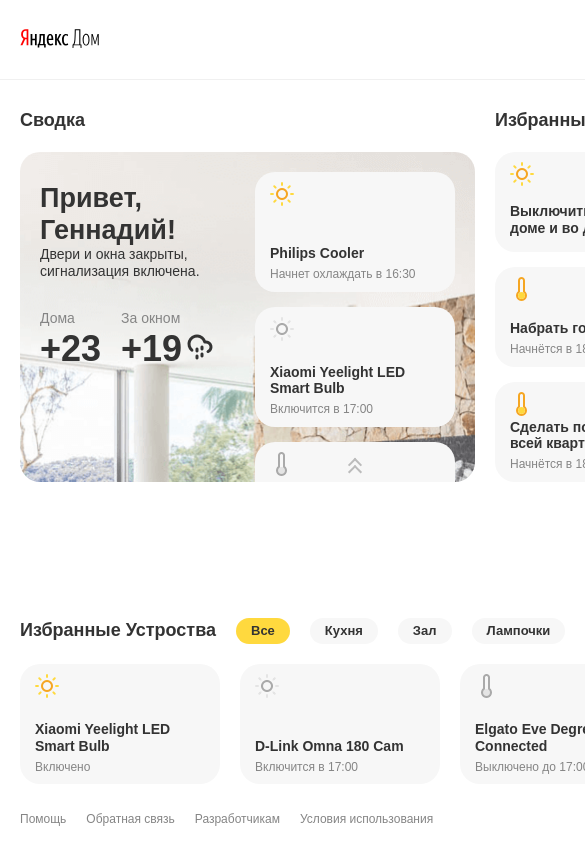
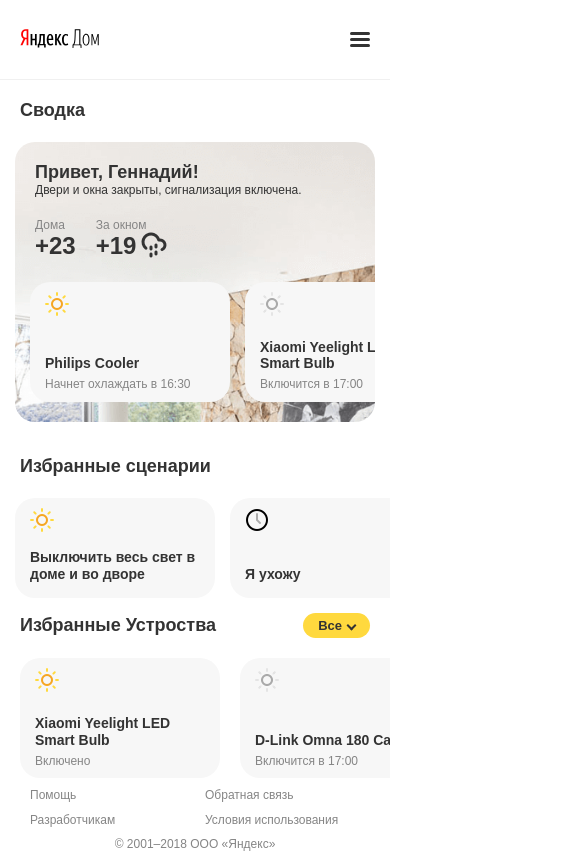
Before and after one commit to Megoos/yandex-shri-2018-task-2, a website: page src/index.html in a window 390 px wide. Shown: the top 861 px of the page, 585 px wide, since content can reach past the window. Drawn offline with nearby package versions, Linux system fonts and the light colour scheme; files that its build step writes are made by us from their sources; files whose address does not match are found by name.

Commit message:
mobile version

```diff
--- a/src/index.html
+++ b/src/index.html
@@ -330,7 +330,6 @@
             </div>
           </div>
 
-
         </div>
       </div>
       <div class="favorite-devices">
@@ -353,6 +352,12 @@
               Камеры
             </li>
           </ul>
+          <div class="title__nav-mob">
+            <div class="title__nav-item active">
+              <p>Все</p>
+              <span class="icon-nav"></span>
+            </div>
+          </div>
           <div class="title__arrow">
             <div class="title__arrow-item">
               <span class="icon-arrow icon-arrow_left"></span>
@@ -461,11 +466,14 @@
     </div>
   </div>
   <footer class="footer">
-    <a class="footer__link" href="#">Помощь</a>
-    <a class="footer__link" href="#">Обратная связь</a>
-    <a class="footer__link" href="#">Разработчикам</a>
-    <a class="footer__link" href="#">Условия использования</a>
-    <p class="footer__text">© 2001–2017 ООО «Яндекс»</p>
+    <div class="footer__link">
+      <a class="footer__link__item" href="#">Помощь</a>
+      <a class="footer__link__item" href="#">Обратная связь</a>
+      <a class="footer__link__item" href="#">Разработчикам</a>
+      <a class="footer__link__item" href="#">Условия использования</a>
+    </div>
+
+    <p class="footer__text">© 2001–2018 ООО «Яндекс»</p>
   </footer>
 </body>
 
--- a/src/styles/blocks/actions.scss
+++ b/src/styles/blocks/actions.scss
@@ -7,6 +7,14 @@
     margin-left: 15px;
     padding-top: 10px;
     width: 650px;
+
+    @include phones {
+        padding: 0 15px;
+        margin-left: 0px;
+        width: 100%;
+        flex-wrap: nowrap;
+        margin-top: 10px;
+    }
 }
 
 .actions {
@@ -17,6 +25,12 @@
     height: 340px;
     width: 645px;
     //padding: 10px 5px 10px 10px;
+
+    @include phones {
+        width: auto;
+        height: auto;
+        flex-wrap: nowrap;
+    }
 
 }
 
@@ -42,7 +56,16 @@
 
     &:nth-child(3n+3) {
         margin-right: 10px;
+
+        @include phones {
+            margin-right: 15px;
+        }
     }
+
+    @include phones {
+        margin-bottom: 5px;
+    }
+
 }
 
 .action__text {
--- a/src/styles/blocks/common/icons.scss
+++ b/src/styles/blocks/common/icons.scss
@@ -96,3 +96,14 @@
 	transform: translate(5px, -7px);
 
 }
+
+.icon-nav {
+  display: inline-block;
+  width: 7px;
+  height: 7px;
+  border-top: 2px solid;
+  border-right: 2px solid;
+  border-color: $main;
+  transform: rotate(135deg);
+  margin-left: 3px;
+}
--- a/src/styles/blocks/common/title.scss
+++ b/src/styles/blocks/common/title.scss
@@ -2,7 +2,7 @@
     display: flex;
     justify-content: space-between;
     align-items: center;
-    margin: 20px 0 10px 0;
+    margin: 10px 0 10px 0;
     padding: 0 20px;
 }
 
@@ -17,6 +17,18 @@
     display: flex;
     flex-direction: row;
     align-items: center;
+
+    @include phones {
+        display: none;
+    }
+}
+
+.title__nav-mob {
+    display: none;
+
+    @include phones {
+        display: block;
+    }
 }
 
 .title__nav-item {
@@ -30,17 +42,30 @@
     transition: background-color .15s ease-out;
     cursor: pointer;
 
-    &:hover {
+    &:active {
         background-color: darken($itemColor, 5%);
     }
     &.active {
         background-color: $yellow;
     }
+
+    @include phones {
+        display: flex;
+        align-items: center;
+        p {
+            margin-right: 3px;
+        }
+    }
 }
+
 
 .title__arrow {
     margin-left: auto;
     display: flex;
+
+    @include phones {
+        display: none;
+    }
 }
 
 .title__arrow-item {
--- a/src/styles/blocks/condition.scss
+++ b/src/styles/blocks/condition.scss
@@ -20,13 +20,24 @@
     only screen and (min-resolution: 2dppx) {
         background-image: url('../img/bg@2x.png');
     }
+
+    @include phones {
+        height: 280px;
+        flex-direction: column;
+        margin: 10px 15px 0px;
+    }
 }
 
 .condition-devices {
-    padding-right: 20px;
-    margin-left: 20px;
+    padding: 0 20px;
     overflow-y: auto;
     flex-shrink: 0;
+
+    @include phones {
+        overflow-x: auto;
+        padding: 0 15px 0 0;
+        display: flex;
+    }
 }
 
 .condition-scroll {
@@ -36,11 +47,21 @@
 
     .device {
         margin-top: 15px;
+
+        @include phones {
+            margin-left: 15px;
+            margin-top: 0px;
+        }
+    }
+
+    @include phones {
+        flex-direction: row;
+        padding-right: 15px;
     }
 }
 
 .condtition-info {
-    margin-left: 20px;
+    padding-left: 20px;
 }
 
 .condition-arrow {
@@ -55,28 +76,48 @@
     position: absolute;
     bottom: 0px;
     right: 110px;
+
+    @include phones {
+        display: none;
+    }
 }
 
 .greeting {
     margin-top: 30px;
     display: flex;
     flex-direction: column;
+
+    @include phones {
+        margin-top: 20px;
+    }
 }
 
 .greeting__text {
     font-size: 27px;
     color: $main;
     font-weight: 700;
+
+    @include phones {
+        font-size: 18px;
+    }
 }
 
 .greating__description {
     font-size: 14px;
     color: $main;
+
+    @include phones {
+        font-size: 12px;
+    }
 }
 
 .greating__temperature {
     display: flex;
     margin-top: 30px;
+
+    @include phones {
+        margin-top: 20px;
+    }
 }
 
 .greating__temperature-item {
@@ -88,6 +129,10 @@
 .greating__temperature-desc {
     font-size: 14px;
     color: $grey;
+
+    @include phones {
+        font-size: 12px;
+    }
 }
 
 .greating__temperature-value {
@@ -95,6 +140,10 @@
     color: $main;
     font-weight: 700;
     letter-spacing: 0;
+
+    @include phones {
+        font-size: 24px;
+    }
 }
 
 .greating__temperature-info {
--- a/src/styles/blocks/content.scss
+++ b/src/styles/blocks/content.scss
@@ -10,7 +10,10 @@
     margin-top: 10px;
     justify-content: flex-start;
     height: 100%;
-    // flex: 1;
+    @include phones {
+        flex-direction: column;
+        margin-top: 0;
+    }
 }
 
 .main__content {
@@ -21,11 +24,22 @@
 
     &_right {
         width: auto;
+        @include phones {
+            margin-bottom: 0px;
+        }
     }
 
     &_left {
         max-width: 740px;
         flex: 1;
+        @include phones {
+            margin-bottom: 10px;
+        }
+    }
+
+    @include phones {
+        width: 100%;
+        min-width: auto;
     }
 }
 
--- a/src/styles/blocks/footer.scss
+++ b/src/styles/blocks/footer.scss
@@ -4,11 +4,27 @@
     display: flex;
     align-items: center;
     flex-direction: row;
-    padding: 0 20px;
     background-color: white;
+
+    @include phones {
+        height: auto;
+        flex-direction: column;
+    }
 }
 
 .footer__link {
+    display: flex;
+    align-items: center;
+    flex-direction: row;
+    padding: 0 20px;
+
+    @include phones {
+        flex-wrap: wrap;
+        justify-content: center;
+    }
+}
+
+.footer__link__item {
     font-size: 12px;
     color: $grey;
     transition: color .15s ease-out;
@@ -17,10 +33,21 @@
         opacity: 1;
         color: $red;
     }
+
+    @include phones {
+        padding: 0 10px 10px;
+        width: 50%;
+        margin-right: 0px;
+    }
 }
 
 .footer__text {
     font-size: 12px;
     color: $grey;
-    margin-left: auto;
+    align-self: flex-end;
+
+    @include phones {
+        margin-bottom: 10px;
+        align-self: center;
+    }
 }
--- a/src/styles/blocks/header.scss
+++ b/src/styles/blocks/header.scss
@@ -4,6 +4,10 @@
     border-bottom: 1px solid #F0F0F0;
     height: 80px;
     padding: 0 20px;
+    @include phones {
+        justify-content: space-between;
+        margin-bottom: 10px;
+      }
 }
 
 .logo__img {
@@ -35,3 +39,39 @@
         opacity: 1;
     }
   }
+
+
+.hamburger-menu-link {
+	vertical-align: middle;
+	position: relative;
+	height: 15px;
+	align-items: center;
+	display: none;
+
+	@include phones {
+        display: flex;
+	}
+}
+
+.hamburger-menu-link__bars {
+	&, &:before, &:after {
+		background: $main;
+		width: 20px;
+		height: 3px;
+		border-radius: 3px;
+	}
+
+	&:before, &:after {
+		content: '';
+		display: block;
+		position: absolute;
+	}
+
+	&:before {
+		top: 0;
+	}
+
+	&:after {
+		bottom: 0;
+	}
+}
--- a/src/styles/layout/setup.scss
+++ b/src/styles/layout/setup.scss
@@ -6,7 +6,6 @@
 html {
   font-size: 16px;
   box-sizing: border-box;
-  min-width: 1140px;
   @include tablets {
     font-size: 14px;
   }
@@ -25,7 +24,13 @@
   -webkit-font-smoothing: antialiased;
   display: flex;
   flex-direction: column;
+  min-width: 1140px;
+  -webkit-text-size-adjust: none;
 
+  @include phones {
+    min-width: auto;
+    width: 100vw;
+  }
 }
 
 .layout {
```
Also changed, not shown: gulpfile.js (+6 -6 lines), dist/css/main.css, dist/index.html.
